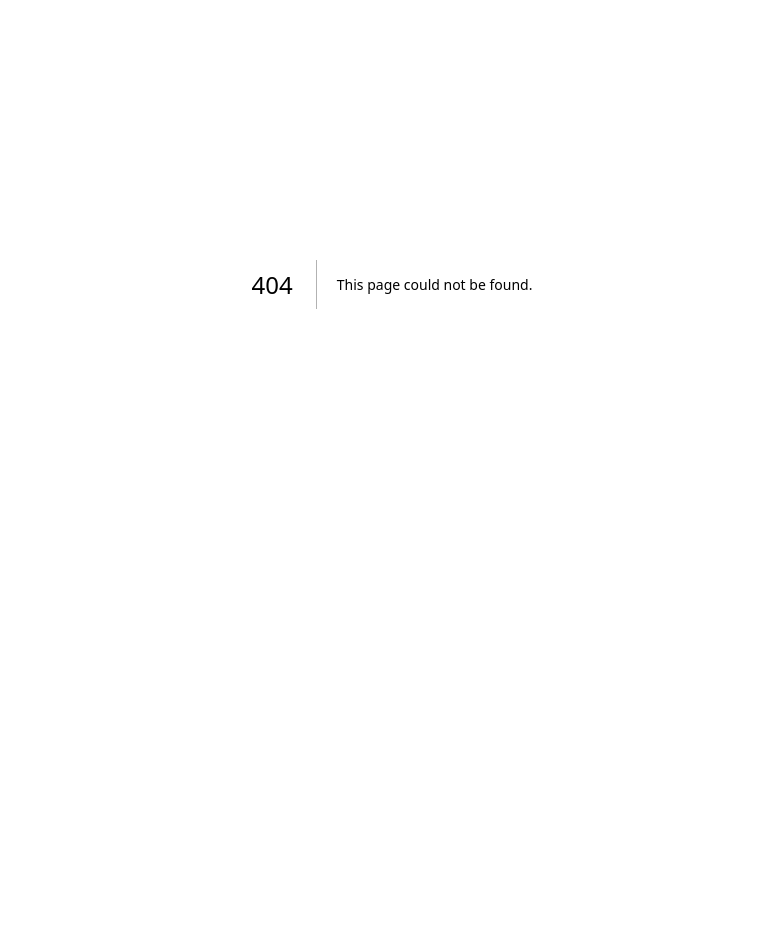
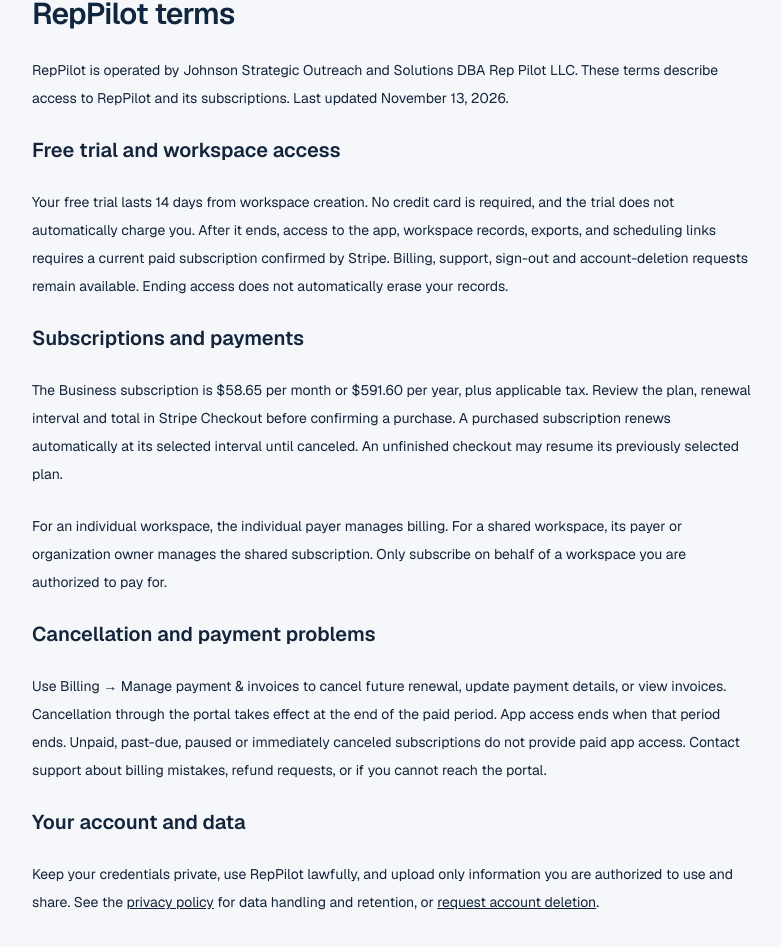
Before and after one commit to dathanj04/RepPilot, a Next.js app: page /terms in a window 1280 px wide. Before the commit this address had no page. Shown: the part 116-1063 px from the top of the page, without its empty margins (248-1029 px from the left). Before the commit the page ends 800 px from the top, so only its background shows below. Built offline with nearby package versions, Linux system fonts and the light colour scheme.

Commit message:
Publish public trial and subscription terms for Stripe checkout

```diff
--- /dev/null
+++ b/src/app/terms/page.tsx
@@ -0,0 +1,20 @@
+import Link from "next/link";
+import { PublicPage } from "@/components/legal/public-page";
+import { LEGAL_OPERATOR_NAME, SUPPORT_EMAIL, SUPPORT_MAILTO } from "@/lib/legal";
+
+export const metadata = { title: "RepPilot terms" };
+export default function TermsPage() {
+  return <PublicPage title="RepPilot terms">
+    <p>RepPilot is operated by {LEGAL_OPERATOR_NAME}. These terms describe access to RepPilot and its subscriptions. Last updated November 13, 2026.</p>
+    <h2 className="text-xl font-semibold">Free trial and workspace access</h2>
+    <p>Your free trial lasts 14 days from workspace creation. No credit card is required, and the trial does not automatically charge you. After it ends, access to the app, workspace records, exports, and scheduling links requires a current paid subscription confirmed by Stripe. Billing, support, sign-out and account-deletion requests remain available. Ending access does not automatically erase your records.</p>
+    <h2 className="text-xl font-semibold">Subscriptions and payments</h2>
+    <p>The Business subscription is $58.65 per month or $591.60 per year, plus applicable tax. Review the plan, renewal interval and total in Stripe Checkout before confirming a purchase. A purchased subscription renews automatically at its selected interval until canceled. An unfinished checkout may resume its previously selected plan.</p>
+    <p>For an individual workspace, the individual payer manages billing. For a shared workspace, its payer or organization owner manages the shared subscription. Only subscribe on behalf of a workspace you are authorized to pay for.</p>
+    <h2 className="text-xl font-semibold">Cancellation and payment problems</h2>
+    <p>Use Billing → Manage payment &amp; invoices to cancel future renewal, update payment details, or view invoices. Cancellation through the portal takes effect at the end of the paid period. App access ends when that period ends. Unpaid, past-due, paused or immediately canceled subscriptions do not provide paid app access. Contact support about billing mistakes, refund requests, or if you cannot reach the portal.</p>
+    <h2 className="text-xl font-semibold">Your account and data</h2>
+    <p>Keep your credentials private, use RepPilot lawfully, and upload only information you are authorized to use and share. See the <Link href="/privacy" className="underline">privacy policy</Link> for data handling and retention, or <Link href="/delete-account" className="underline">request account deletion</Link>.</p>
+    <p>Questions or billing support: <a href={SUPPORT_MAILTO} className="underline">{SUPPORT_EMAIL}</a>.</p>
+  </PublicPage>;
+}
--- a/src/proxy.ts
+++ b/src/proxy.ts
@@ -2,7 +2,7 @@ import { NextResponse, type NextRequest } from "next/server";
 import { getIronSession, nextProxyCookies } from "iron-session";
 import { sessionOptions, type SessionData } from "@/lib/session-options";
 
-const PUBLIC_PATH = [/^\/(privacy|support|delete-account)$/, /^\/login$/, /^\/signup$/, /^\/api\/signup$/, /^\/i\//, /^\/l\//, /^\/o\//, /^\/m\//, /^\/api\/cron/, /^\/api\/health$/];
+const PUBLIC_PATH = [/^\/(privacy|terms|support|delete-account)$/, /^\/login$/, /^\/signup$/, /^\/api\/signup$/, /^\/i\//, /^\/l\//, /^\/o\//, /^\/m\//, /^\/api\/cron/, /^\/api\/health$/];
 
 export async function proxy(request: NextRequest) {
   const { pathname } = request.nextUrl;
```
